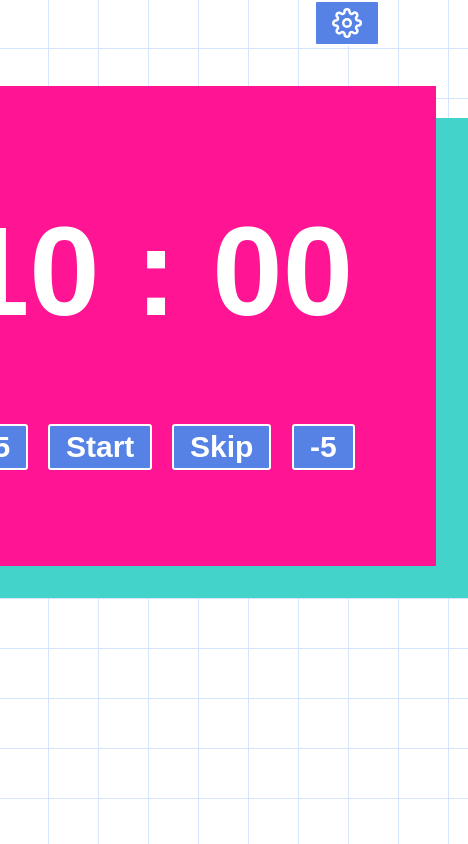
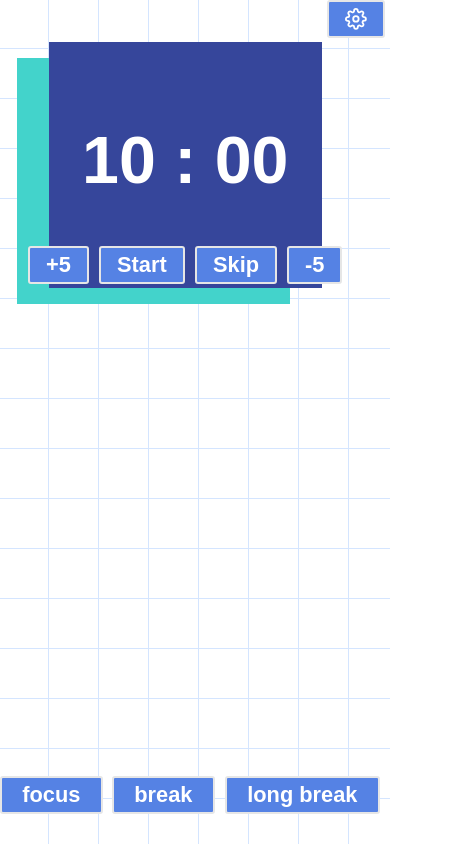
Before and after one commit to keyplate/pomodoro, a React (Create React App) app: page / in a window 390 px wide. Shown: the top 844 px of the page, 468 px wide, since content can reach past the window. Built offline with nearby package versions, Linux system fonts and the light colour scheme; a web font is replaced by a local one.

Commit message:
Refactor timer component into smaller, also refactor css and add more adaptivity for mobile devices

```diff
--- a/src/components/Button/Button.css
+++ b/src/components/Button/Button.css
@@ -1,30 +1,20 @@
 .button {
     font-family: 'Handwriting', sans-serif;
-    align-items: center;
-    appearance: none;
     background-color: #5582e4;
-    border: 2px solid white;
+    border: 2px solid #e6e6e6;
     border-radius: 3px;
-    box-sizing: border-box;
     color: white;
     cursor: pointer;
     display: inline-flex;
     justify-content: center;
     line-height: 1;
-    list-style: none;
     overflow: hidden;
     padding: 6px 16px 6px 16px;
-    position: relative;
-    text-align: left;
-    text-decoration: none;
     transition: box-shadow .15s,transform .15s;
-    user-select: none;
-    -webkit-user-select: none;
-    touch-action: manipulation;
     white-space: nowrap;
     will-change: box-shadow,transform;
     font-weight: 600;
-    font-size: 30px;
+    font-size: calc(12px + 2vw);
 }
 
 .button:hover {
@@ -34,3 +24,15 @@
 .button:active {
     transform: translateY(2px);
 }
+
+@media only screen and (min-width: 601px) and (max-width: 1024px) {
+    .button {
+        font-size: calc(14px + 1vw);
+    }
+}
+
+@media only screen and (max-width: 600px) {
+    .button {
+        font-size: calc(14px + 2vw);
+    }
+}
--- /dev/null
+++ b/src/components/Timer/SessionPanel.css
@@ -0,0 +1,20 @@
+.session-panel {
+    display: flex;
+    flex-direction: column;
+    justify-content: space-around;
+}
+
+@media only screen and (max-width: 600px) {
+    .session-panel {
+        position: fixed;
+        bottom: 0;
+        width: 100%;
+        display: flex;
+        flex-direction: row;
+        margin: 30px 30px 30px 10vmin;
+    }
+
+    .session-panel .button{
+        flex-grow: 0.75;
+    }
+}
--- /dev/null
+++ b/src/components/Timer/SessionPanel.js
@@ -0,0 +1,15 @@
+import './SessionPanel.css';
+import Button from '../Button/Button'
+
+function SessionPanel() {
+
+    return (
+        <div className='session-panel'>
+            <Button>focus</Button>
+            <Button>break</Button>
+            <Button>long break</Button>
+        </div>
+    );
+}
+
+export default SessionPanel;
--- a/src/components/Timer/Timer.css
+++ b/src/components/Timer/Timer.css
@@ -2,7 +2,7 @@
     display: flex;
     justify-content: center;
     margin-top: 18vh;
-    margin-right: 20vw;
+    position: relative;
 }
 
 .timer {
@@ -13,29 +13,28 @@
 }
 
 .timer-background-focus,
-.timer-background-break,
-.timer-background-long-break {
-    position: relative;
-    width: 35rem;
-    height: 30rem;
+.timer-background-break {
+    position: absolute; /* Now these are absolutely positioned */
+    width: 60vmin;
+    height: 53vmin;
 }
 
 .timer-background-break {
-    top: -52rem;
-    left: 2rem;
-    background-color: #43d3cb;
+    top: -6rem;
     z-index: -2;
+    margin-right: 4rem;
 }
 
 .timer-background-focus {
-    top: -24rem;
-    background-color: deeppink;
+    top: -8rem;
     z-index: -1;
 }
 
 .clock {
-    font-size: 15vh;
+    font-size: 15vmin;
     color: white;
+    white-space: nowrap;
+    overflow: hidden;
 }
 
 .buttons {
@@ -50,3 +49,75 @@
 .adjust {
     margin: 0 20px 0 20px;
 }
+
+@media only screen and (max-width: 600px) {
+    .timer-container {
+        margin-top: 10vh;
+        margin-right: 5vw;
+    }
+
+    .timer-background-focus,
+    .timer-background-break {
+        width: 70vmin;
+        height: 63vmin;
+    }
+
+    .timer-background-break {
+        top: -4rem;
+    }
+
+    .timer-background-focus {
+        top: -5rem;
+    }
+
+    .clock {
+        font-size: 17vmin;
+    }
+
+    .buttons {
+        margin-top: 3rem;
+    }
+
+    .button, .adjust {
+        margin: 0 5px;
+    }
+}
+
+/* Tablets */
+@media only screen and (min-width: 601px) and (max-width: 1024px) {
+    .timer-container {
+        margin-top: 15vh;
+        margin-right: 10vw;
+    }
+
+    .timer-background-focus,
+    .timer-background-break {
+        width: 45vmax;
+        height: 38vmax;
+    }
+
+    .timer-background-break {
+        top: -3rem;
+    }
+
+    .timer-background-focus {
+        top: -5rem;
+    }
+
+    .clock {
+        font-size: 13vmax;
+    }
+
+    .buttons {
+        margin-top: 2rem;
+    }
+
+    .button, .adjust {
+        margin: 0 8px;
+    }
+
+    .timer {
+        display: flex;
+        flex-direction: column;
+    }
+}
--- a/src/components/Timer/Timer.js
+++ b/src/components/Timer/Timer.js
@@ -4,10 +4,12 @@ import Button from '../Button/Button';
 import Clock from '../Clock';
 import './Timer.css';
 import useDidMountEffect from '../../hooks/UseDidMountEffect';
+import SessionPanel from './SessionPanel';
 
 function Timer() {
     const {config} = useContext(ConfigContext);
-    const {sessionSequence, autoStartFocus, autoStartBreak} = config
+    const {sessionSequence, autoStartFocus, autoStartBreak} = config;
+    const {focus_background, break_background, long_break_backgound} = config;
     const [sessionCounter, setSessionCounter] = useState(0);  //Starting session from the first one
     const [timePassed, setTimePassed] = useState(null);
     const [isPauesed, setIsPaused] = useState(true);
@@ -15,6 +17,7 @@ function Timer() {
     const currentSessionName = sessionSequence[sessionCounter]
     const currentSessionDuration = config[currentSessionName];
     const FIVE_MINUTES = 300;
+    let first_color, second_color, third_color;
 
     useDidMountEffect(() => {
         handleAutoStart();
@@ -74,6 +77,24 @@ function Timer() {
         setTimePassed(current => current - minutes);
     };
 
+    const assign_backgound_colors = () => {
+        if (currentSessionName === 'focus') {
+            first_color = focus_background;
+            second_color = break_background;
+            third_color = long_break_backgound;
+        }
+        if (currentSessionName === 'break') {
+            first_color = break_background;
+            second_color = focus_background;
+            third_color = long_break_backgound;
+        }
+        if (currentSessionName === 'longBreak') {
+            first_color = long_break_backgound;
+            second_color = focus_background;
+            third_color = break_background;
+        }
+    };
+
 
     let timeLeft = currentSessionDuration;
     if (timePassed) {
@@ -87,9 +108,11 @@ function Timer() {
 
     const minutes = Math.floor(timeLeft / 60);
     const seconds = timeLeft % 60;
+    assign_backgound_colors();
 
     return (
         <div className="timer-container">
+            <SessionPanel />
             <div className="timer">
                 <Clock minutes={minutes} seconds={seconds}></Clock>
                 <div className="buttons">
@@ -98,9 +121,8 @@ function Timer() {
                     <Button onClick={skipSession}>Skip</Button>
                     <Button className="adjust minus-5" onClick={() => adjustSession(-FIVE_MINUTES)}>-5</Button>
                 </div>
-                <div className="timer-background-focus"></div>
-                <div className="timer-background-break"></div>
-                <div className="timer-background-long-break"></div>
+                <div className="timer-background-focus" style={{backgroundColor: first_color}}></div>
+                <div className="timer-background-break" style={{backgroundColor: second_color}}></div>
             </div>
         </div>
     );
--- a/src/contexts/ConfigContext.js
+++ b/src/contexts/ConfigContext.js
@@ -11,6 +11,9 @@ function Provider({ children }) {
         sessionSequence: ['focus', 'break', 'focus', 'break','focus', 'break', 'focus', 'longBreak'],
         autoStartFocus: true,
         autoStartBreak: true,
+        focus_background: '#36469b',
+        break_background: '#43d3cb',
+        long_break_backgound: '#ff1493'
     });
 
     const configState = {
```
